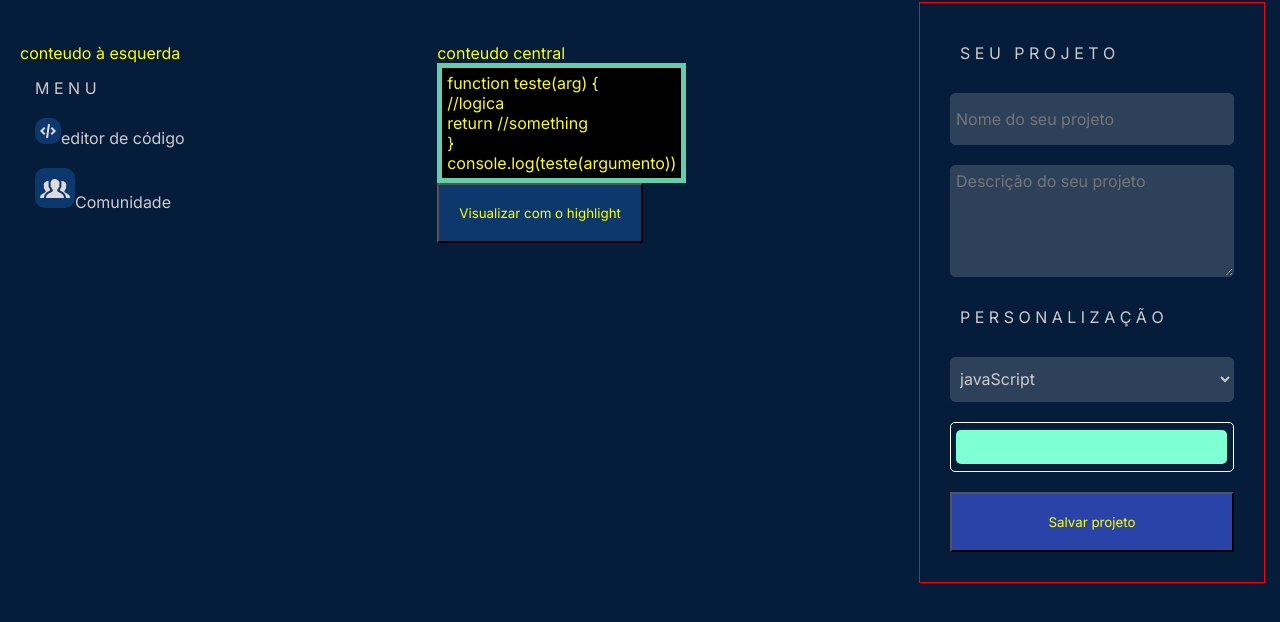
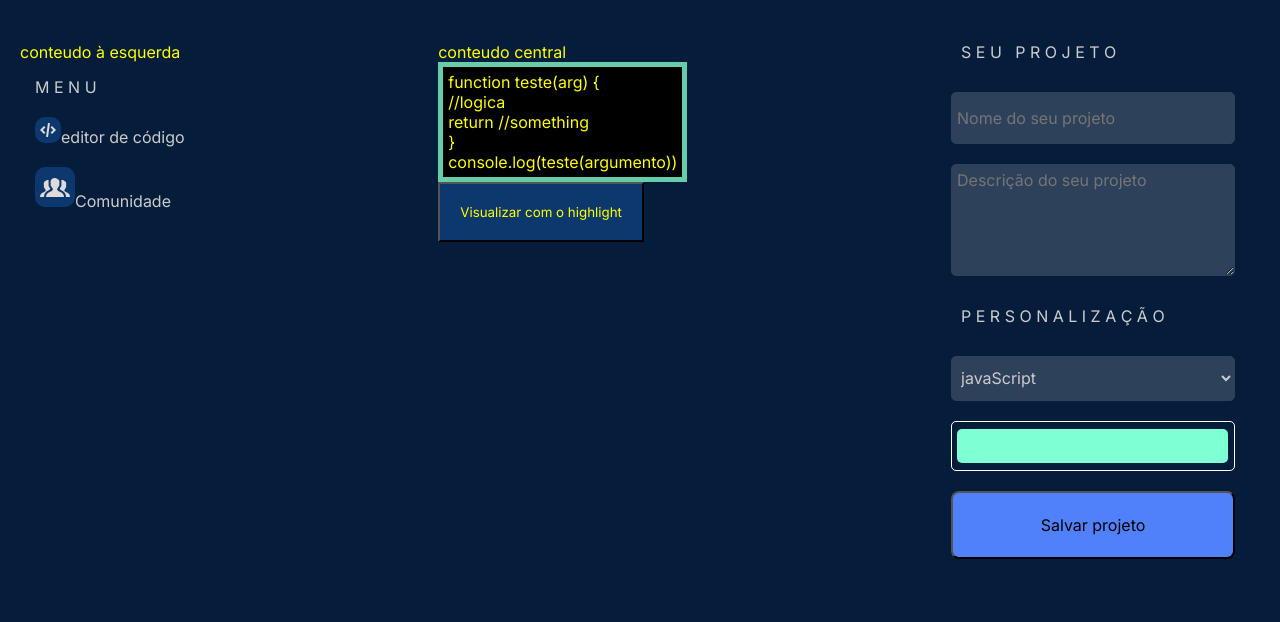
Before and after one commit to BBarretoCH/Projeto_editor_de_texto, a plain HTML site: page index.html in a window 1280 px wide. Shown: the part 156-778 px from the top of the page. Drawn offline with Linux system fonts and the light colour scheme.

Commit message:
estilizado o botão de salvamento do projeto

```diff
--- a/css3/style.css
+++ b/css3/style.css
@@ -50,7 +50,6 @@ body {
 
 .right-content {
     display: flex;
-    border: 1px solid red;
     padding: 30px;
     flex-direction: column;
 }
@@ -133,3 +132,13 @@ p {
     height: 24px;
     border-radius: 5px;
 }
+
+.save-project-button {
+    background-color: #5081FB;
+    border-radius: 8px;
+    font-size: 16px;
+    line-height: 24px;
+    text-align: center;
+    color: #000000;
+    font-weight: 550;
+}
```
